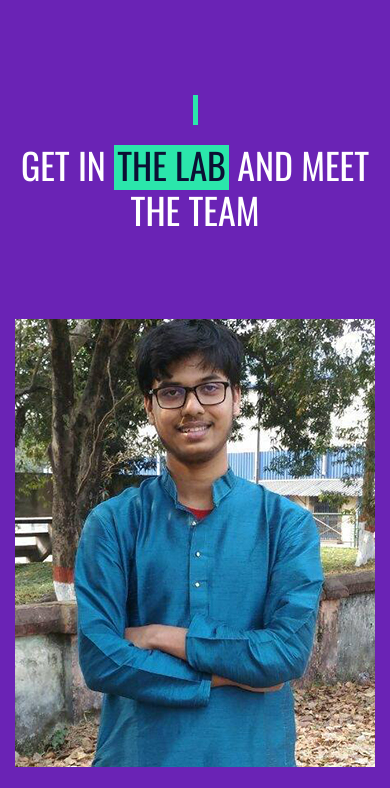
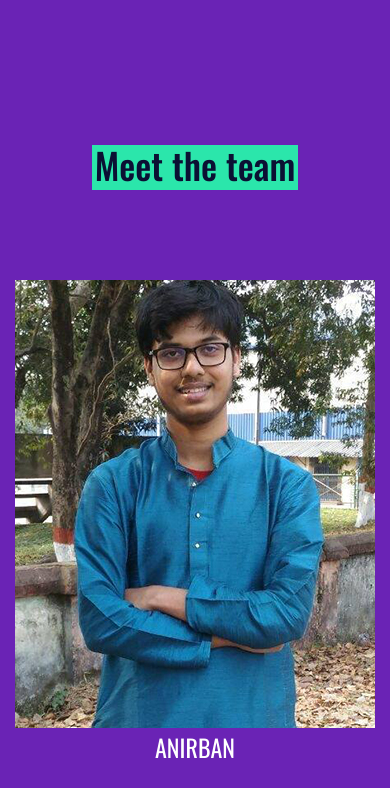
Before and after one commit to aagrawal22/smfteam, a plain HTML site: page team/index.html in a window 390 px wide. Shown: the top 788 px of the page. Drawn offline with nearby package versions, Linux system fonts and the light colour scheme.

Commit message:
Updated pics

```diff
--- a/team/css/style.css
+++ b/team/css/style.css
@@ -120,7 +120,7 @@ ul {
 	font-weight: 400;
 }
 
-.section-title h2 span {
+.section-title h1 span {
 	background: #2be6ab;
 	padding: 0 3px 5px;
 	display: inline-block;
@@ -147,7 +147,7 @@ ul {
 	margin-left: 0;
 }
 
-.section-title.dark h2 {
+.section-title.dark h1 {
 	color: #0b1033;
 }
 
@@ -702,13 +702,13 @@ ul {
 }
 
 .member img {
-	margin-bottom: 60px;
+	margin-bottom: 6px;
 }
 
 .member h2 {
 	font-size: 24px;
 	font-weight: 400;
-	margin-bottom: 20px;
+	margin-bottom: 30px;
 	color: #fff;
 }
 
@@ -1655,7 +1655,7 @@ ul {
 		padding-top: 160px;
 	}
 	.member {
-		margin-bottom: 60px;
+		margin-bottom: 0px;
 	}
 	.promotion-section .promo-btn-area {
 		text-align: left;
@@ -1737,3 +1737,6 @@ ul {
 		margin-bottom: 20px;
 	}
 }
+.section-title:after{
+	content:none;
+}
--- a/team/index.html
+++ b/team/index.html
@@ -1,7 +1,7 @@
 <!DOCTYPE html>
 <html lang="en">
 <head>
-	<title>Labs - Design Studio</title>
+	<title>The Team</title>
 	<meta charset="UTF-8">
 	<meta name="description" content="Labs - Design Studio">
 	<meta name="keywords" content="lab, onepage, creative, html">
@@ -35,7 +35,7 @@
 		<div class="overlay"></div>
 		<div class="container">
 			<div class="section-title">
-				<h2>Get in <span>the Lab</span> and  meet the team</h2>
+				<h1><span>Meet the team</span> </h1>
 			</div>
 			<div class="row">
 				<!-- single member -->
```
Also changed, not shown: team/img/add.jpg (deleted), team/img/avatar/01.jpg (deleted), team/img/avatar/02.jpg (deleted), team/img/avatar/03.jpg (deleted), team/img/blog/blog-1.jpg (deleted), team/img/blog/blog-2.jpg (deleted), team/img/blog/blog-3.jpg (deleted), team/img/card-1.jpg (deleted), team/img/card-2.jpg (deleted), team/img/card-3.jpg (deleted), team/img/instagram/1.jpg (deleted), team/img/instagram/2.jpg (deleted), team/img/instagram/3.jpg (deleted), team/img/instagram/4.jpg (deleted), 4 more files.
